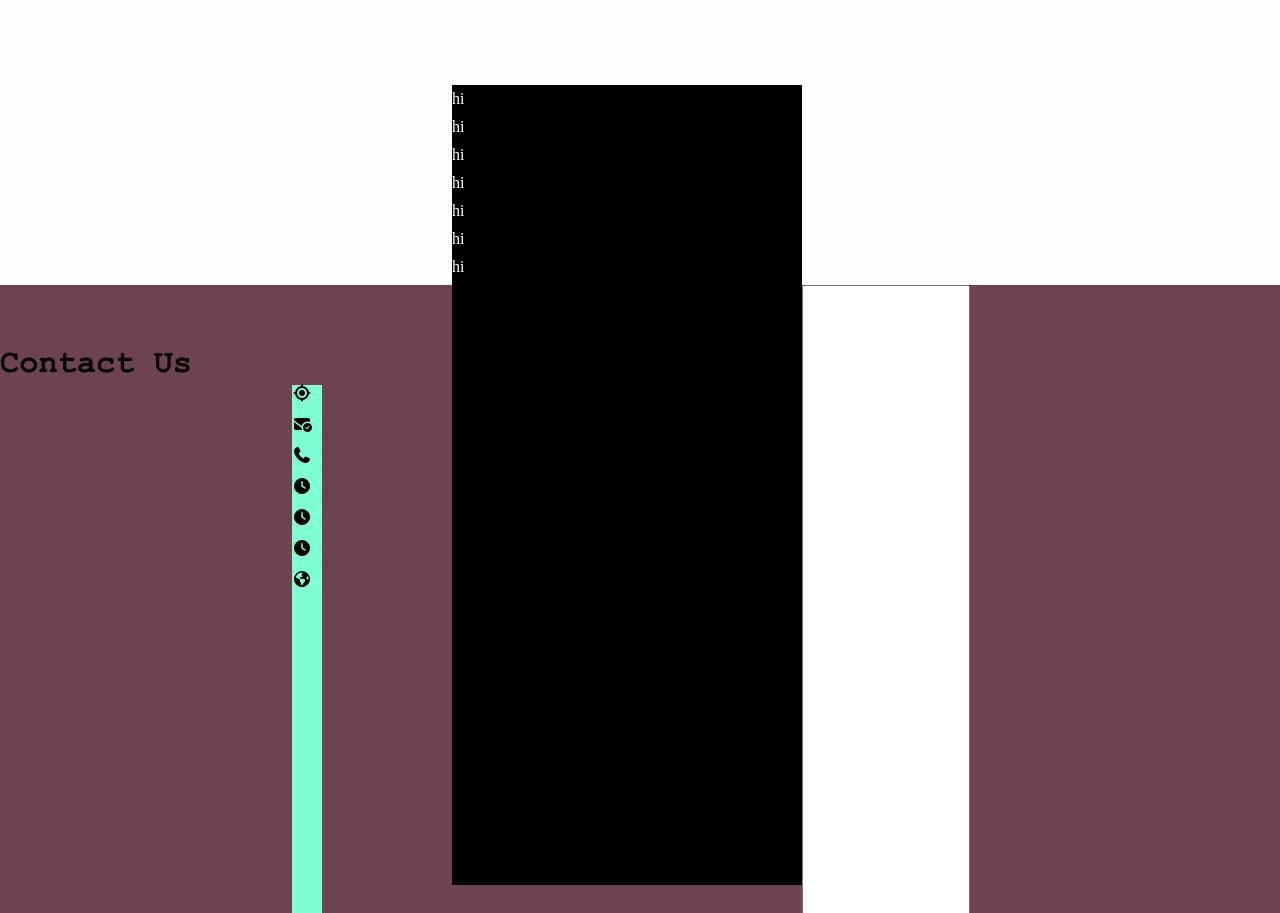
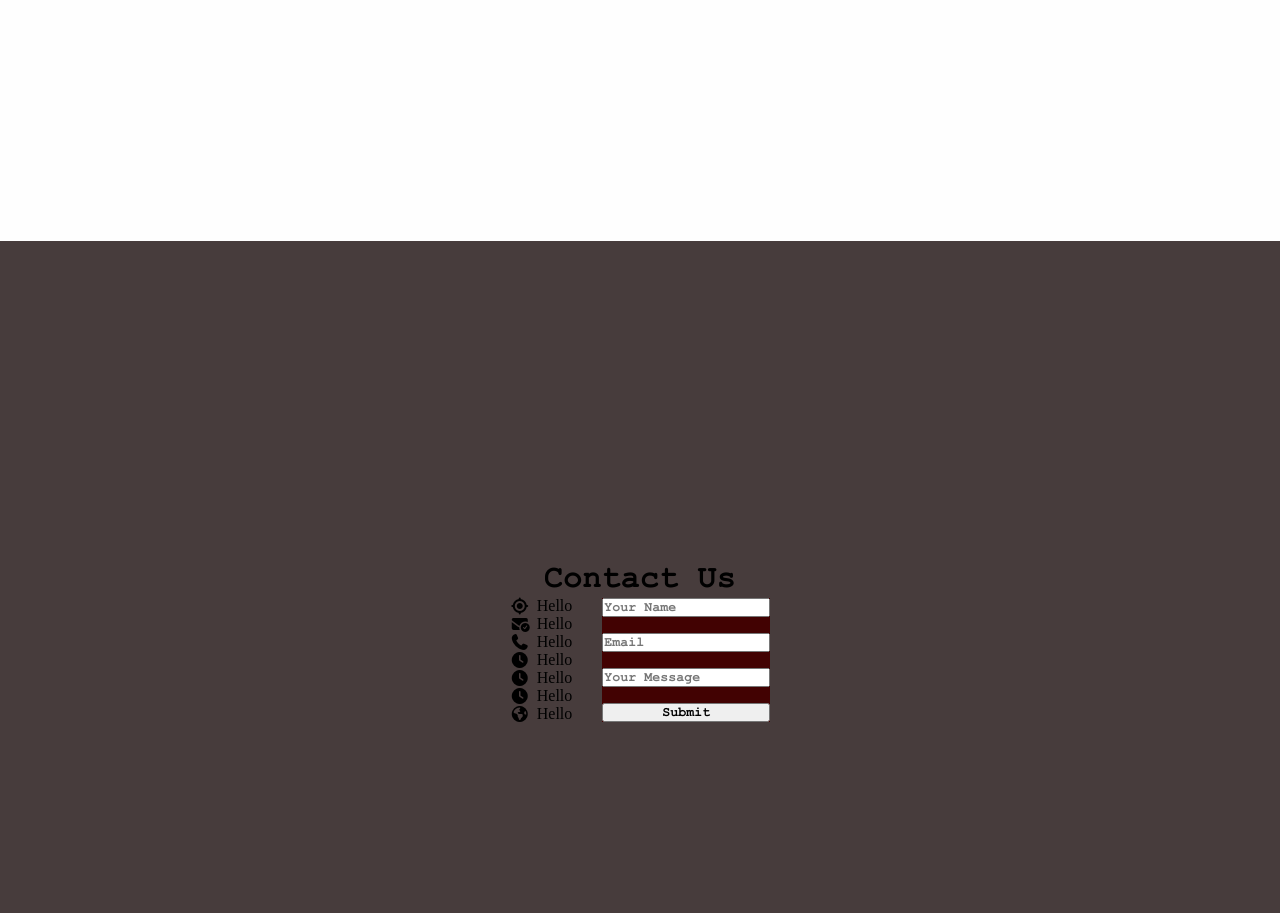
Before and after one commit to mengmeng-sys/annna, a plain HTML site: page index.html in a window 1280 px wide. Shown: the part 2547-3460 px from the top of the page. Drawn offline with Linux system fonts and the light colour scheme; a web font is replaced by a local one.

Commit message:
form-icon alignment

```diff
--- a/css/style.css
+++ b/css/style.css
@@ -170,6 +170,9 @@ ul.menu-link>li:hover a {
     padding: 50px;
 
  }
+ .logo1{
+    font-size: 30px;
+ }
  .s-r ,.f-r{
     margin-top: 4em;
     margin-bottom: 4em;
@@ -203,16 +206,14 @@ main{
     font-family: secondery;
  }
 
-.menu-section   .logo1 {
+.menu-section {
     margin-top: -7em;
     color: white;
-    /* margin-left: em; */
-    /* background-color: red; */
-    position: absolute;
-    left: 20em;
-    font-size: 30px;
+ display: flex;
+ flex-direction: column ;
     font-family: primary;
 }
+
 .team-section{
     background-color: rgb(254, 254, 254);
     /* width: 100%; */
@@ -253,41 +254,48 @@ main{
     flex-wrap: wrap;
 }
 .contact-section{
+    width: 100%;
     height: 100vh;
     background-color: rgb(110, 67, 81);
     display: flex;
+    flex-direction: column;
+    justify-content: center;
+    align-items: center;
+    background-color: rgb(71, 60, 60);
     /* flex-direction: row; */
 }
-.logo3 h1{
-    /* background-color: rgb(47, 76, 102); */
-     text-align: center;
-     position: relative;
-     top: 60px;
+.contact-infoinput{
+    display: flex;
+    flex-direction: row;
+    align-items: center;
+    justify-content: center;
+    width: 100%;
+    gap: 30px;
+
+}
+.text-icon{
+    display: flex;
+    flex-direction: row;
+    gap: 7px;
+    align-items: center;
+}
+.text-icon p{
+    color: black;
+}
+.logo3 {
+
+ display: flex;
+ justify-content: center;
+ align-items: center;
 }
 .contact{
   display: flex;
-  background-color: aquamarine;
   flex-direction: column;
-  margin-left: 100px;
-  margin-top: 100px;
-  gap: 15px;
-  width: 30px;
-}
-.letter{
-    background-color: black;
-    display: flex;
-    width: 350px;
-    margin-left: 130px;
-    position: relative;
-    /* margin-top: -100px; */
-    top: -200px;
-}
-.letter p{
-    line-height: 28px;
 
 }
-.email{
+.form{
   display: flex;
   background-color: #420202;
-
+  flex-direction: column;
+  gap: 1em;
 }
--- a/index.html
+++ b/index.html
@@ -53,7 +53,9 @@
         </div>
 
         <div class="menu-section">
-            <div><h1 class="logo1">MENU</h1></div>
+            <div class="logo1">
+                <h1 >MENU</h1>
+            </div>
             <div class="f-r">
                        <div>
                         <img src="images/menu_1.png" alt="">
@@ -124,30 +126,44 @@
            <div class="logo3">
             <h1>Contact Us</h1>
            </div>
+           <div class="contact-infoinput">
             <div class="contact">
+                <div class="text-icon">
                     <i class="fa-solid fa-location-crosshairs"> </i>
-
+                    <p>Hello</p>
+                </div>
+                <div class="text-icon">
                     <i class="fa-solid fa-envelope-circle-check"></i>
+                    <p>Hello</p>
+                </div>
+                <div class="text-icon">
                     <i class="fa-solid fa-phone"></i>
+                    <p>Hello</p>
+                </div>
+                <div class="text-icon">
                     <i class="fa-solid fa-clock"></i>
+                    <p>Hello</p>
+                </div>
+                <div class="text-icon">
                     <i class="fa-solid fa-clock"></i>
+                    <p>Hello</p>
+                </div>
+                <div class="text-icon">
                     <i class="fa-solid fa-clock"></i>
+                    <p>Hello</p>
+                </div>
+                <div class="text-icon">
                     <i class="fa-solid fa-earth-americas"></i>
+                    <p>Hello</p>
                 </div>
-            <div class="letter">
-                <p>hi <br>
-                   hi <br>
-                    hi <br>
-                    hi <br>
-                    hi <br>
-                    hi <br>
-                    hi </p>
-
             </div>
-            <div class="email">
-                <input type="text">
+            <div class="form">
+                <input type="text" placeholder="Your Name" id="norma">
+                <input type="text" placeholder="Email" id="norma">
+                <input type="text" placeholder="Your Message" id="message">
+                <button class="submit">Submit</button>
             </div>
-
+           </div>
         </div>
     </main>
     <footer>
```
Lines whose indentation alone changed are shown as unchanged.
